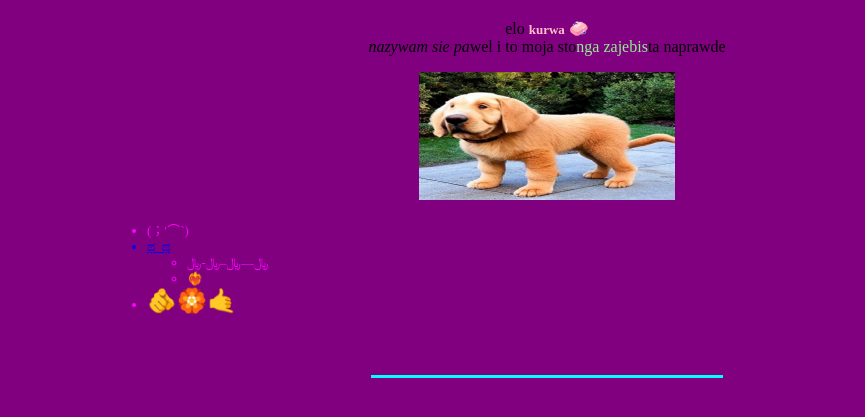
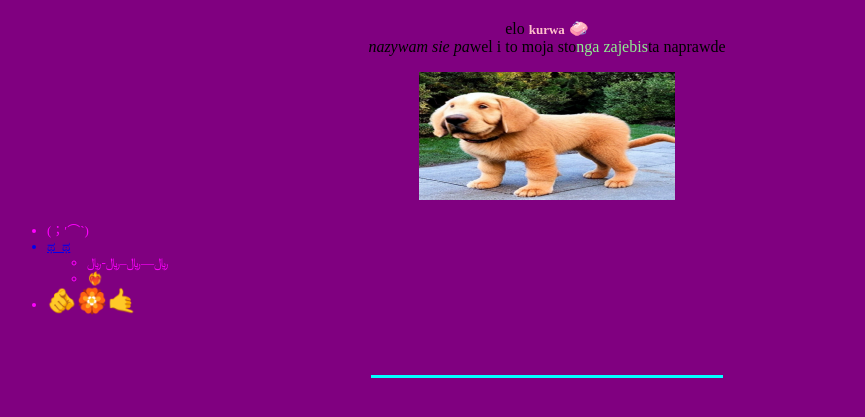
Before and after one commit to gomolinskiP/proj11, a plain HTML site: page index.html in a window 1280 px wide. Shown: the part 103-520 px from the top of the page, without its empty margins (93-958 px from the left). Drawn offline with Linux system fonts and the light colour scheme.

Commit message:
margin change

```diff
--- a/index.html
+++ b/index.html
@@ -9,7 +9,7 @@
     <link rel="icon" type="image/x-icon" href="http://www.clipartbest.com/cliparts/pi5/Xnj/pi5Xnjd5T.gif">
 </head>
 
-<body leftmargin="200" rightmargin="200" topmargin="30" bottommargin="40" bgcolor="purple">
+<body leftmargin="100" rightmargin="100" topmargin="30" bottommargin="40" bgcolor="purple">
     <center>
         <hr width="350" size="3" color="cyan">
         <font color="magenta">
```
